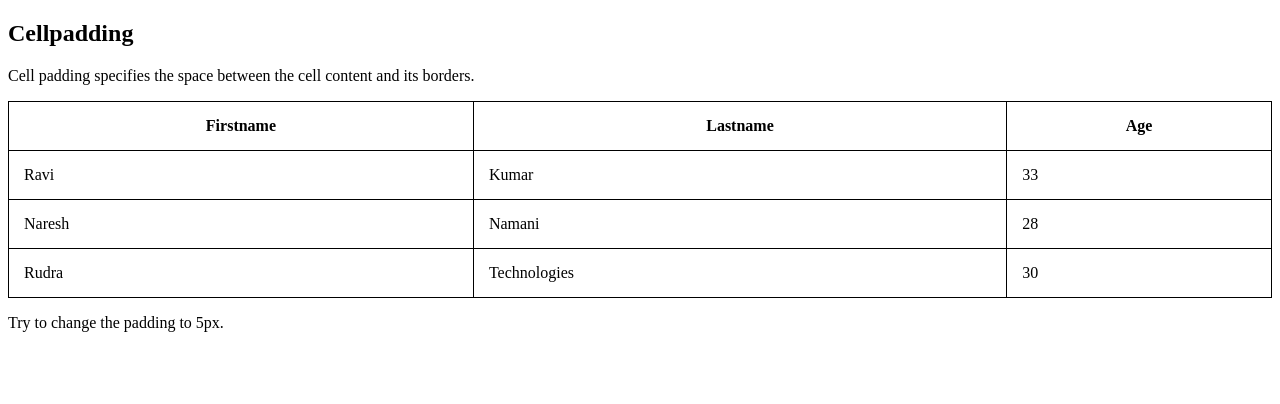
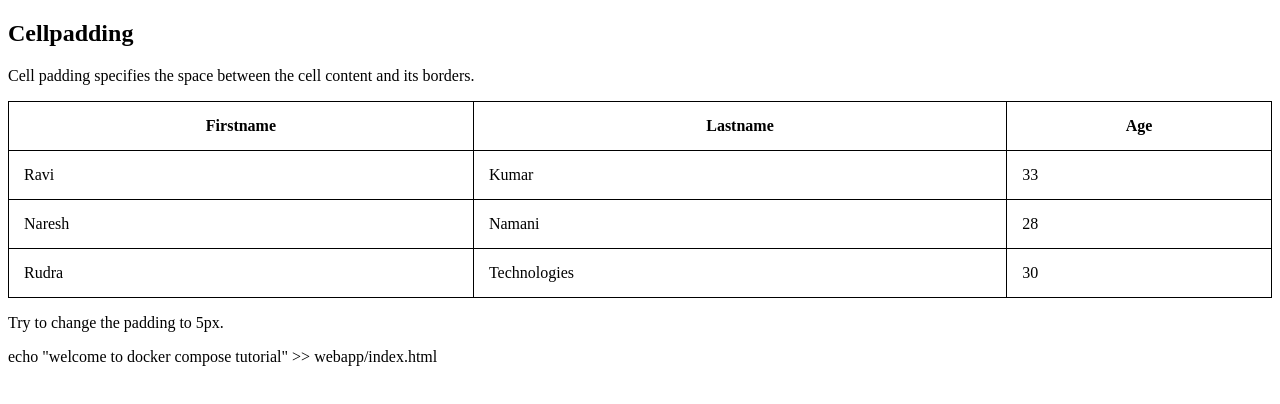
Before and after one commit to np-1416/kartheeka, a plain HTML site: page webapp/index.html in a window 1280 px wide. Drawn offline with Linux system fonts and the light colour scheme.

Commit message:
webapp/index.html modified

```diff
--- a/webapp/index.html
+++ b/webapp/index.html
@@ -40,6 +40,6 @@ th, td {
 </table>
 
 <p>Try to change the padding to 5px.</p>
-
+echo "welcome to docker compose tutorial" >> webapp/index.html
 </body>
 </html>
```
